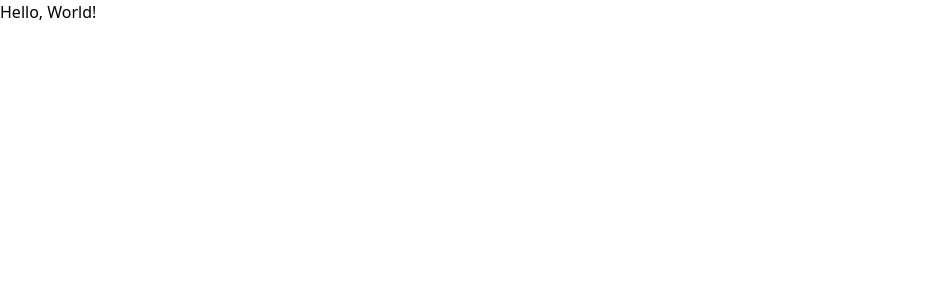
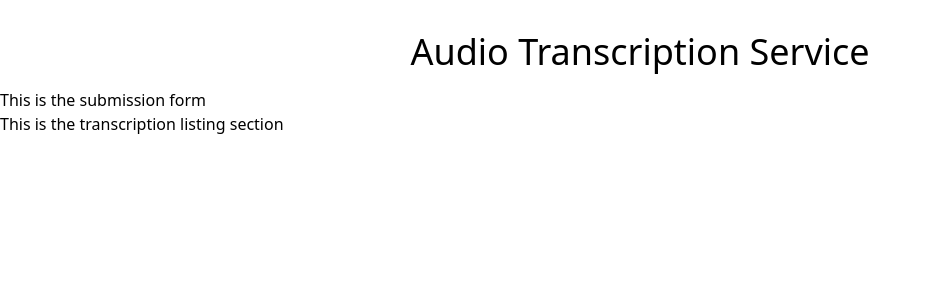
Before and after one commit to wgohome/audio-transcription-service, a React (Vite) app in the folder frontend/: page / in a window 1280 px wide. Shown: the top 300 px of the page, without its empty margins (0-930 px from the left). Built offline with nearby package versions, Linux system fonts and the light colour scheme.

Commit message:
ui page skeleton 1

```diff
--- a/frontend/src/App.tsx
+++ /dev/null
@@ -1,10 +0,0 @@
-function App() {
-
-  return (
-    <>
-      {"Hello, World!"}
-    </>
-  )
-}
-
-export default App
--- /dev/null
+++ b/frontend/src/components/audio-submission-form.tsx
@@ -0,0 +1,5 @@
+export default function AudioSubmissionForm() {
+  return <>
+    <p>This is the submission form</p>
+  </>
+}
--- /dev/null
+++ b/frontend/src/components/transcriptions-listing.tsx
@@ -0,0 +1,7 @@
+export default function TranscriptionListing() {
+  return (
+    <>
+      <p>This is the transcription listing section</p>
+    </>
+  );
+}
--- a/frontend/src/main.tsx
+++ b/frontend/src/main.tsx
@@ -1,7 +1,7 @@
 import { StrictMode } from "react";
 import { createRoot } from "react-dom/client";
 import "./index.css";
-import App from "./App.tsx";
+import TranscriptionDashboard from "./pages/transcription-dashboard.tsx";
 import { BrowserRouter, Route, Routes } from "react-router";
 import Layout from "./pages/layout.tsx";
 import NotFound from "./pages/not-found.tsx";
@@ -13,7 +13,7 @@ createRoot(document.getElementById("root")!).render(
         {/* Layout sets the container with height 100vh, width set by container */}
         {/* Direct children should not set margin or height will be greater than 100vh. */}
         <Route element={<Layout />}>
-          <Route path="/" element={<App />} />
+          <Route path="/" element={<TranscriptionDashboard />} />
 
           <Route path="*" element={<NotFound />} />
         </Route>
--- /dev/null
+++ b/frontend/src/pages/transcription-dashboard.tsx
@@ -0,0 +1,13 @@
+import AudioSubmissionForm from "../components/audio-submission-form";
+import TranscriptionListing from "../components/transcriptions-listing";
+
+export default function TranscriptionDashboard() {
+
+  return (
+    <div className="py-4">
+      <h1 className="text-4xl text-center my-4">Audio Transcription Service</h1>
+      <AudioSubmissionForm />
+      <TranscriptionListing />
+    </div>
+  )
+}
```
